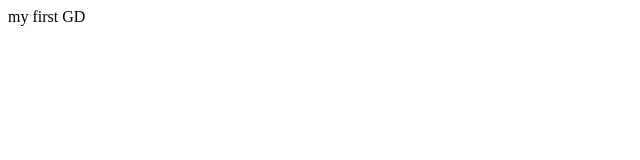
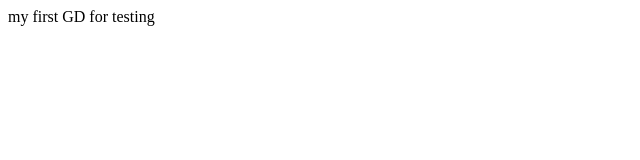
Before and after one commit to msamaaaah/firstGD, a plain HTML site: page index.html in a window 1280 px wide. Shown: the full height of the page, 0-640 px from the left. Drawn offline with Linux system fonts and the light colour scheme.

Commit message:
Update index.html

```diff
--- a/index.html
+++ b/index.html
@@ -1,5 +1,5 @@
 <html>
 <body>
-my first GD
+my first GD for testing
 </body>
 </html>
```
